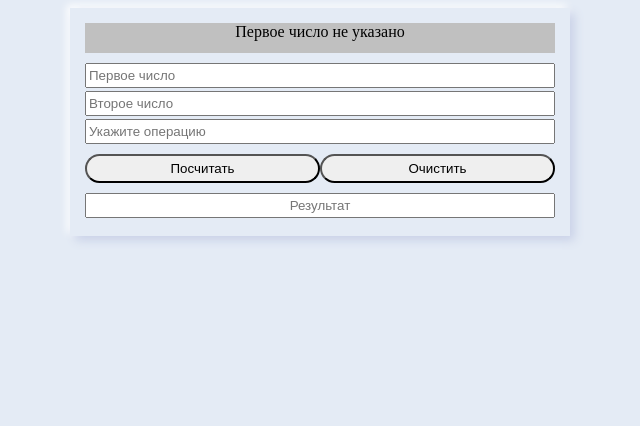
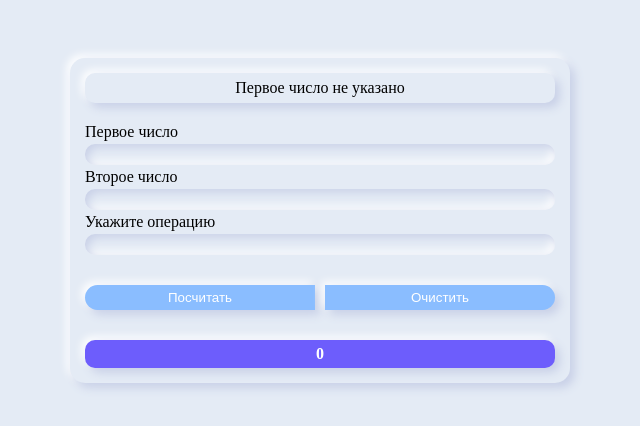
Before and after one commit to AksRK/alex.romanchuk-maxima28.03, a plain HTML site: page homework-7/index.html in a window 1280 px wide. Both pictures are taken after a click on the button "Посчитать". Shown: the whole page, without its empty margins (320-960 px from the left). Drawn offline with Linux system fonts and the light colour scheme.

Commit message:
Исправлены мелкие баги, добавил дизайн

```diff
--- a/homework-7/calc.js
+++ b/homework-7/calc.js
@@ -1,11 +1,11 @@
-'use scrict';
+'use strict';
 
 const input1 = document.getElementById('input1');
 const input2 = document.getElementById('input2');
 const signInput = document.getElementById('sign');
 const buttonСount = document.getElementById('count');
 const buttonReset = document.getElementById('reset');
-const resultOutput = document.getElementById('result');
+const resultOutput = document.querySelector('.result__display');
 const sysMsg = document.querySelector('.sys-msg');
 
 buttonСount.addEventListener('click', () => {
@@ -15,47 +15,66 @@ buttonСount.addEventListener('click', () => {
     let result;
 
     function resultText(x){
-        resultOutput.value = result;
+        resultOutput.textContent = result;
         sysMsg.textContent = x;
-    }
+    };
 
     if (value1 === ''){
         sysMsg.textContent = 'Первое число не указано';
+        resultOutput.textContent = '0';
     }else if (isNaN(value1)){
         sysMsg.textContent = 'Некорректный ввод чисел';
+        resultOutput.textContent = '0';
     }else if (value2 === ''){
         sysMsg.textContent = 'Второе число не указано';
+        resultOutput.textContent = '0';
     }else if (isNaN(value2)){
         sysMsg.textContent = 'Некорректный ввод чисел';
+        resultOutput.textContent = '0';
     }else {
-        if(sign === '') {
+        switch (sign) {
+            case '':
                 sysMsg.textContent = 'Необходимо указать операцию +|-|*|/';
-        }else if(sign === '-') {
+                resultOutput.textContent = '0';
+                break;
+            case '-':
                 result = +value1 - +value2;
                 resultText('Произведите вычисления');
-        }else if(sign === '/') {
-            if (value2 === '0'){
+                break;
+            case '+':
+                result = +value1 + +value2;
+                resultText('Произведите вычисления');
+                break;
+            case '*':
+                result = +value1 * +value2;
+                resultText('Произведите вычисления');
+                break;
+            case '/':
+                if (value2 === '0' || value2 === '-0') {
                     sysMsg.textContent = 'Деление на ноль не определено';
+                    resultOutput.textContent = '0';
+                    break;
                 }else{
                     result = +value1 / +value2;
                     resultText('Произведите вычисления');
+                    break;
                 }
-        }else if(sign === '*') {
-            result = +value1 * +value2;
-            resultText('Произведите вычисления');
-        }else if (sign === '+'){
-            result = +value1 + +value2;
-            resultText('Произведите вычисления');
-        }else {
+            default:
                 sysMsg.textContent = 'Программа не поддерживает такую операцию';
+                resultOutput.textContent = '0';
+                break;
+        }
     };
-    };
+});
+
+resultOutput.addEventListener('click', () => {
+    input1.value = resultOutput.textContent;
 });
 
 buttonReset.addEventListener('click', () => {
     input1.value = '';
     input2.value = '';
     signInput.value = '';
-    resultOutput.value = '';
+    resultOutput.textContent = '0';
     sysMsg.textContent = 'Произведите вычисления';
 });
--- a/homework-7/index.html
+++ b/homework-7/index.html
@@ -10,14 +10,19 @@
 <body>
     <div class="calc">
         <div class="sys-msg">Произведите вычисления</div>
-        <input id="input1" type="text" placeholder="Первое число">
-        <input id="input2" type="text" placeholder="Второе число">
-        <input id="sign" type="text" placeholder="Укажите операцию">
+        <label for="input1">Первое число</label>
+        <input id="input1" type="text">
+        <label for="input2">Второе число</label>
+        <input id="input2" type="text">
+        <label for="sign">Укажите операцию</label>
+        <input id="sign" type="text">
         <div class="calc__button-container">
-            <button id="count">Посчитать</button>
-            <button id="reset">Очистить</button>
+            <button id="count" class="button button--brdr-left">Посчитать</button>
+            <button id="reset" class="button button--brdr-right">Очистить</button>
         </div>
-        <input id="result" type="text" placeholder="Результат">
+        <div class="result__wrapper">
+            <div class="result__display">0</div>
+        </div>
     </div>
     <script src="./calc.js"></script>
 </body>
--- a/homework-7/style.css
+++ b/homework-7/style.css
@@ -8,21 +8,25 @@ body {
 
 .sys-msg {
     width: 100%;
-    background: silver;
+    background-color: #E4EBF5;
+    box-shadow:  .3rem .3rem .6rem #c8d0e7, -.2rem -.2rem .5rem #FFFFFF;
     height: 30px;
-    margin-bottom: 10px;
+    margin-bottom: 20px;
     display: flex;
     justify-content: center;
+    align-items: center;
     flex-wrap: wrap;
+    border-radius: 10px;
 }
 
 .calc {
     width: 500px;
-    background: rgb(111, 83, 83);
     background-color: #E4EBF5;
     box-shadow:  .3rem .3rem .6rem #c8d0e7, -.2rem -.2rem .5rem #FFFFFF;
     box-sizing: border-box;
     padding: 15px;
+    margin-top: 50px;
+    border-radius: 15px;
 }
 
 .calc input {
@@ -31,20 +35,64 @@ body {
     box-sizing: border-box;
     margin: 3px 0;
     padding: 3px 2px;
+    text-align: center;
+    border-radius: 10px;
+    outline: none;
+    border: none;
+    background-color: #E4EBF5;
+    box-shadow: inset .2rem .2rem .5rem #c8d0e7, inset -.2rem -.2rem .5rem #FFFFFF;
+}
+
+.calc input:focus {
+    box-shadow:  .3rem .3rem .6rem #c8d0e7, -.2rem -.2rem .5rem #FFFFFF;
 }
 
 .calc__button-container {
     display: flex;
     justify-content: space-between;
-    margin: 10px 0;
+    margin: 30px 0;
+    gap: 0 10px;
 }
 
-.calc__button-container button {
+.button {
     width: 50%;
     padding: 5px 0;
-    border-radius: 15px;
+    border: none;
+    background-color: #8abdff;
+    color: white;
+    box-shadow:  .3rem .3rem .6rem #c8d0e7, -.2rem -.2rem .5rem #FFFFFF;
+    cursor: pointer;
 }
 
-#result {
-    text-align: center;
+.button:hover {
+    background-color:#5b0eeb;
 }
+
+.button:active {
+    box-shadow: .2rem .2rem .5rem #8abdff, inset -.2rem -.2rem .5rem #5b0eeb;
+}
+
+.button--brdr-left {
+    border-radius: 15px 0 0 15px;
+}
+
+.button--brdr-right {
+    border-radius: 0 15px 15px 0;
+}
+
+.result__wrapper {
+    width: 100%;
+    padding: 5px 0;
+    display: flex;
+    justify-content: center;
+    align-items: center;
+    background-color: #6d5dfc;
+    color: white;
+    box-shadow:  .3rem .3rem .6rem #c8d0e7, -.2rem -.2rem .5rem #FFFFFF;
+    border-radius: 10px;
+}
+
+.result__display {
+    cursor: pointer;
+    font-weight: 600;
+}
```
Lines whose indentation alone changed are shown as unchanged.
